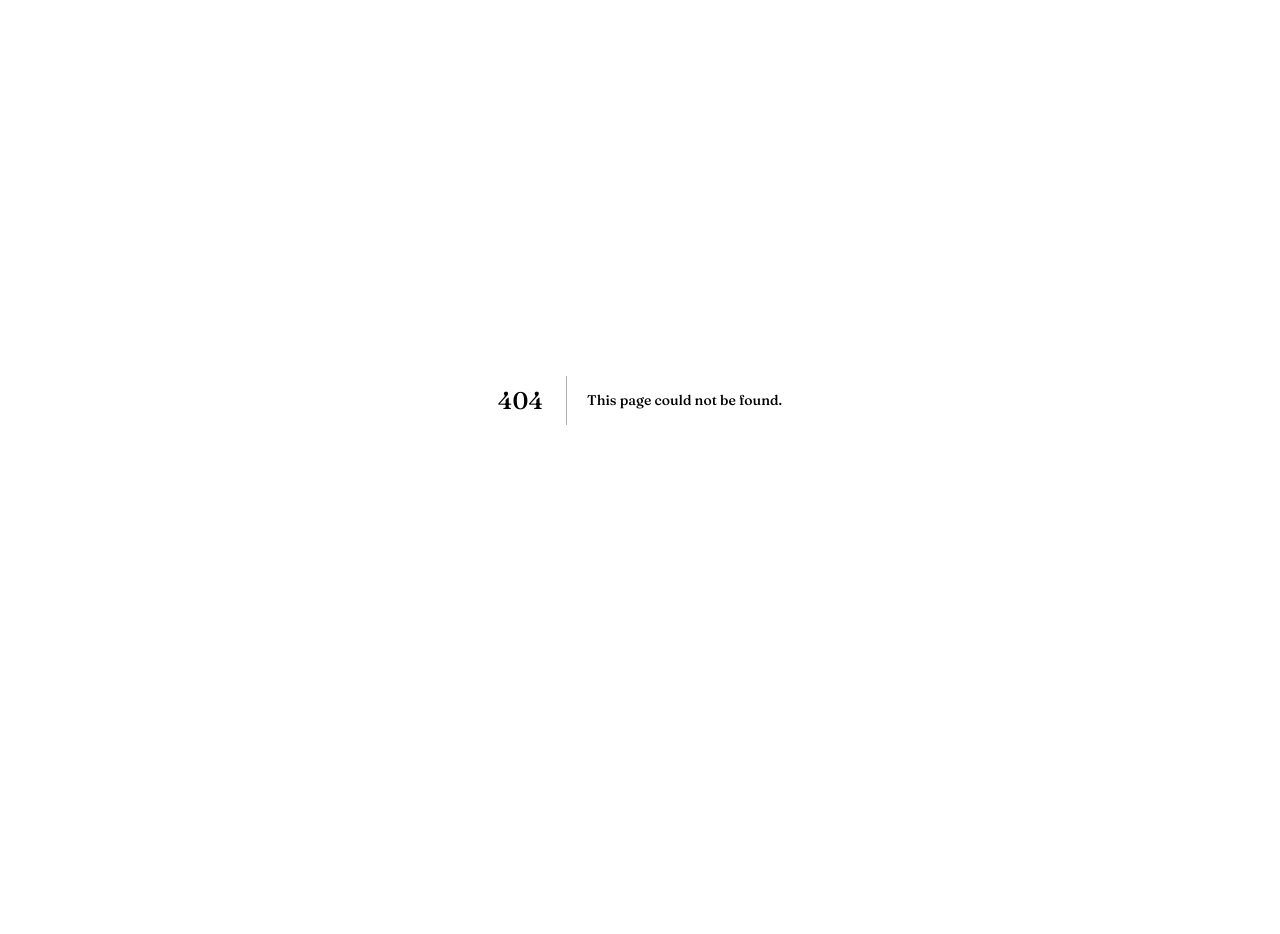
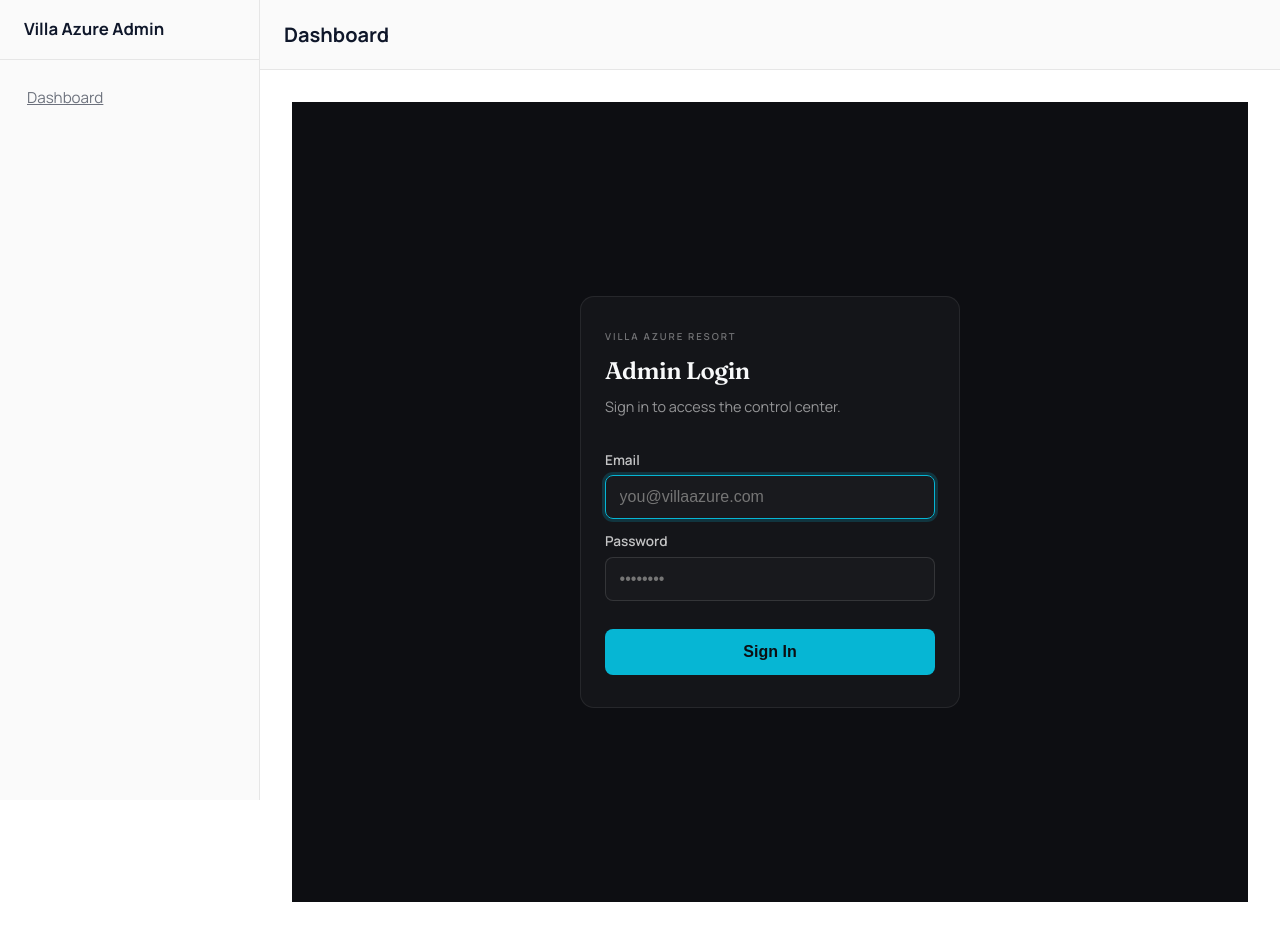
Before and after one commit to clothing-design-cmpc/small-time-resort-template, a Next.js app: page /superAdmin/login in a window 1280 px wide. Before the commit this address had no page. Before the commit the page ends 800 px from the top, so only its background shows below. Built offline with nearby package versions, Linux system fonts and the light colour scheme.

Commit message:
fix add missing login link and booking route pages

```diff
--- /dev/null
+++ b/app/superAdmin/login/Login.css
@@ -0,0 +1,113 @@
+/*
+ * .loginSection
+ * Full-viewport centering wrapper. Uses the enterprise dark tokens
+ * directly (this page renders outside .superAdminRoot's layout, so
+ * tokens are redeclared locally to match the same theme).
+ */
+.loginSection {
+  display: flex;
+  align-items: center;
+  justify-content: center;
+  min-height: 100dvh;
+  padding: var(--space-lg);
+  background-color: #0d0e12;
+}
+
+/*
+ * .loginCard
+ * Centered card holding the sign-in form. Layered surface + subtle
+ * border per the design token standard, never a flat fill.
+ */
+.loginCard {
+  display: flex;
+  flex-direction: column;
+  width: 100%;
+  max-width: 380px;
+  padding: var(--space-xl) var(--space-lg);
+  border: 1px solid rgba(255, 255, 255, 0.08);
+  border-radius: 14px;
+  background-color: rgba(255, 255, 255, 0.03);
+}
+
+.loginEyebrow {
+  font-size: 0.6rem;
+  font-weight: 600;
+  letter-spacing: 0.2em;
+  text-transform: uppercase;
+  color: rgba(255, 255, 255, 0.4);
+}
+
+.loginTitle {
+  margin-top: var(--space-sm);
+  font-size: 1.5rem;
+  font-weight: 700;
+  letter-spacing: -0.02em;
+  color: #f8f9fa;
+}
+
+.loginSubtitle {
+  margin-top: var(--space-xs);
+  margin-bottom: var(--space-lg);
+  font-size: 0.9rem;
+  color: rgba(255, 255, 255, 0.55);
+}
+
+/*
+ * .loginForm
+ * Single-column field stack. Gap handles spacing — never margin
+ * on individual fields.
+ */
+.loginForm {
+  display: flex;
+  flex-direction: column;
+  gap: var(--space-xs);
+}
+
+.loginLabel {
+  margin-top: var(--space-sm);
+  font-size: 0.85rem;
+  font-weight: 600;
+  color: rgba(255, 255, 255, 0.75);
+}
+
+/*
+ * .loginInput
+ * font-size 1rem minimum prevents iOS auto-zoom on focus (Rule 29.6).
+ */
+.loginInput {
+  width: 100%;
+  min-height: 44px;
+  padding: 0.6rem 0.85rem;
+  border: 1px solid rgba(255, 255, 255, 0.12);
+  border-radius: 8px;
+  background-color: rgba(255, 255, 255, 0.02);
+  color: #f8f9fa;
+  font-size: 1rem;
+}
+
+.loginInput:focus-visible {
+  outline: none;
+  border-color: #06b6d4;
+  box-shadow: 0 0 0 3px rgba(6, 182, 212, 0.2);
+}
+
+.loginSubmitButton {
+  display: flex;
+  align-items: center;
+  justify-content: center;
+  min-height: 46px;
+  margin-top: var(--space-lg);
+  border: none;
+  border-radius: 8px;
+  background-color: #06b6d4;
+  color: #0d0e12;
+  font-size: 1rem;
+  font-weight: 600;
+  cursor: pointer;
+  touch-action: manipulation;
+}
+
+.loginSubmitButton:hover,
+.loginSubmitButton:focus-visible {
+  background-color: #0891b2;
+}
--- /dev/null
+++ b/app/superAdmin/login/page.jsx
@@ -0,0 +1,70 @@
+/**
+ * FILE: app/superAdmin/login/page.jsx
+ * ROLE: Super-admin only — the one page middleware.js always allows
+ * through, since this is where an unauthenticated request gets sent
+ *
+ * PURPOSE:
+ * Renders the sign-in form for the Villa Azure Resort admin control
+ * center. This page is intentionally rendered OUTSIDE app/superAdmin/
+ * layout.jsx (no Sidebar/AdminHeader) since a signed-out visitor has
+ * nothing to navigate to yet.
+ *
+ * DATA FLOW:
+ * 1. Visitor clicks "Login" in the site Header, or is redirected here
+ *    by middleware.js after hitting a protected /superAdmin/* route
+ * 2. Form fields are local state only — no submit handler wired yet
+ * 3. Once Supabase auth is connected (Rule 35.2), submit will call
+ *    a server action / API route that sets the "session" HttpOnly
+ *    cookie middleware.js checks, then redirect to /superAdmin/dashboard
+ */
+import "./Login.css";
+
+export const metadata = {
+  title: "Admin Login | Villa Azure Resort",
+  description: "Sign in to the Villa Azure Resort admin control center.",
+};
+
+export default function SuperAdminLoginPage() {
+  return (
+    <section className="loginSection">
+      <div className="loginCard">
+        <span className="loginEyebrow">Villa Azure Resort</span>
+        <h1 className="loginTitle">Admin Login</h1>
+        <p className="loginSubtitle">Sign in to access the control center.</p>
+
+        {/* Static markup for now — submit handler and Supabase auth
+            wiring land once the backend is connected (see Rule 35.2) */}
+        <form className="loginForm">
+          <label className="loginLabel" htmlFor="loginEmail">
+            Email
+          </label>
+          <input
+            id="loginEmail"
+            name="email"
+            type="email"
+            autoFocus
+            required
+            className="loginInput"
+            placeholder="you@villaazure.com"
+          />
+
+          <label className="loginLabel" htmlFor="loginPassword">
+            Password
+          </label>
+          <input
+            id="loginPassword"
+            name="password"
+            type="password"
+            required
+            className="loginInput"
+            placeholder="••••••••"
+          />
+
+          <button type="submit" className="loginSubmitButton">
+            Sign In
+          </button>
+        </form>
+      </div>
+    </section>
+  );
+}
```
Also changed, not shown: app/visitor/booking/Booking.css (added, +48 -0 lines), app/visitor/booking/page.jsx (added, +37 -0 lines), components/shared/Header.css (+42 -0 lines), components/shared/Header.jsx (+13 -0 lines), overviewProject.txt.
